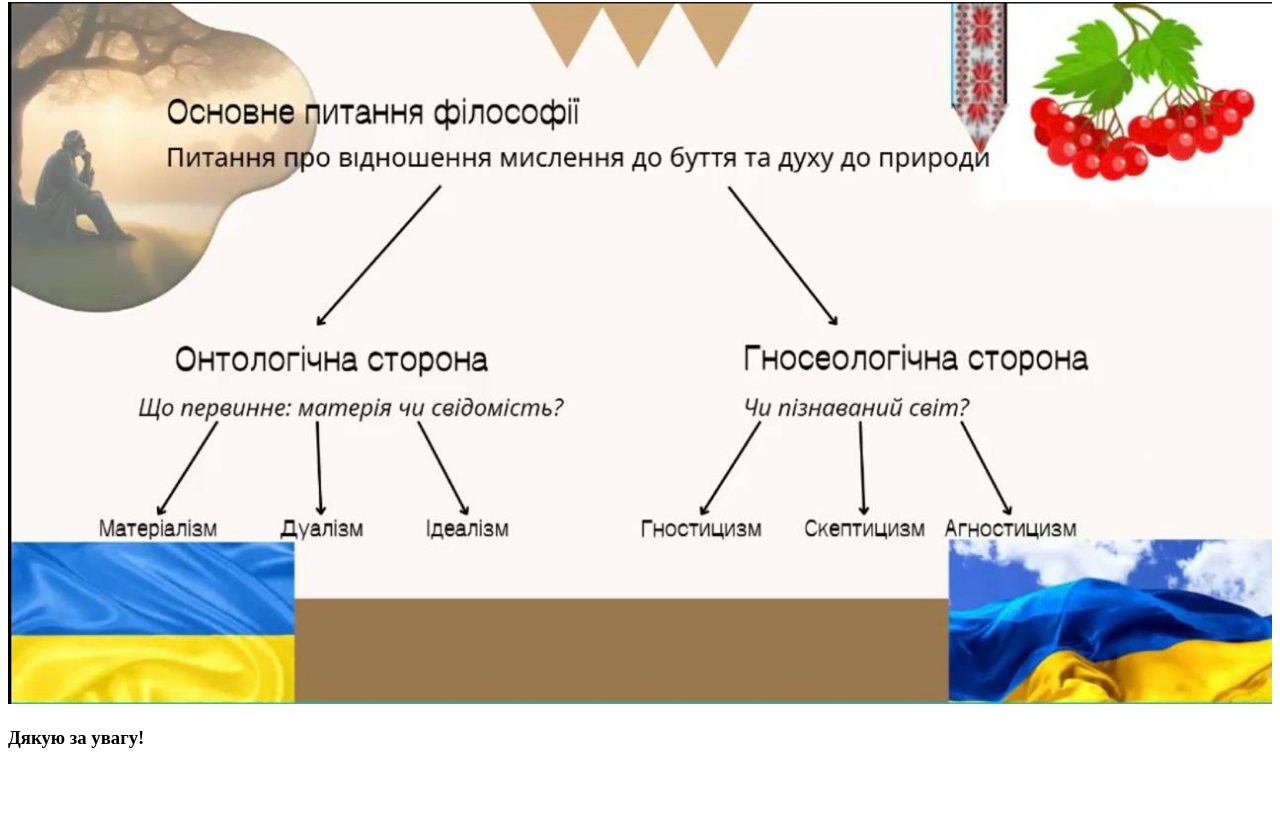
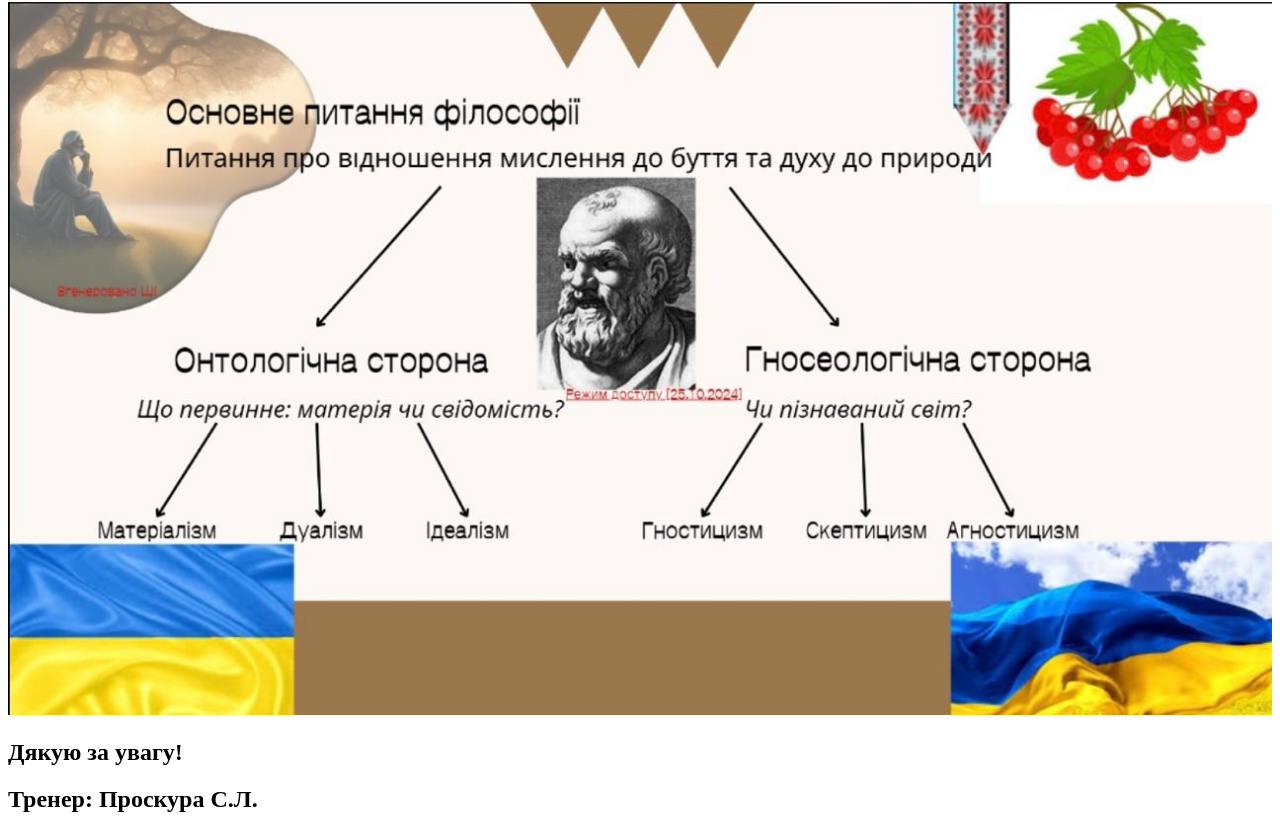
Before and after one commit to layron11/filosofia, a plain HTML site: page index.html in a window 1280 px wide. Shown: the part 78-911 px from the top of the page. Before the commit the page ends 845 px from the top, so only its background shows below. Drawn offline with Linux system fonts and the light colour scheme.

Commit message:
commit version 2

```diff
--- a/index.html
+++ b/index.html
@@ -11,10 +11,11 @@
         <h1 style="text-align: center; font-weight: 800;">Основне питання філософії</h1>
     </header>
     <main>
-        <img src="public/image.png" alt="Filosofia slaid" title="Монопрезентація" style="width: 100%">
+        <img src="public/image_ver2.png" alt="Filosofia slaid" title="Монопрезентація" style="width: 100%">
     </main>
     <footer>
-        <h3>Дякую за увагу!</h3>
+        <h2>Дякую за увагу!</h2>
+        <h2>Тренер: Проскура С.Л.</h2>
     </footer>
 </body>
 </html>
```
Also changed, not shown: public/image_ver1.png (renamed from public/image.png), public/image_ver2.png (added).
